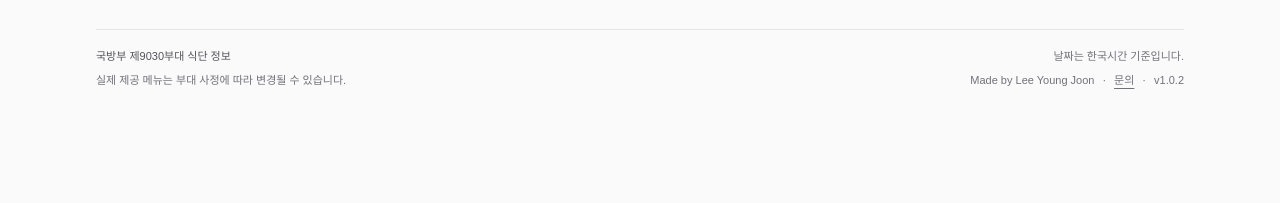
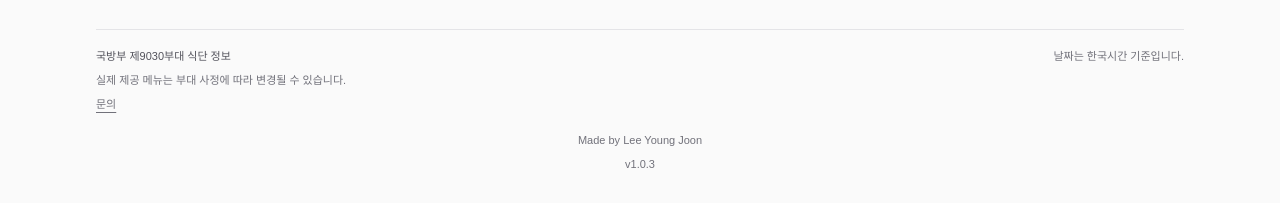
Before and after one commit to LYJ0304/menu, a Next.js app: page / in a window 1280 px wide. Shown: the part 634-837 px from the top of the page. Before the commit the page ends 800 px from the top, so only its background shows below. Built offline with nearby package versions, Linux system fonts and the light colour scheme; no server answers; the database is empty.

Commit message:
refactor(ui): align footer credits and display v1.0.3 (#12)

```diff
--- a/src/features/meals/components/meal-schedule.tsx
+++ b/src/features/meals/components/meal-schedule.tsx
@@ -133,13 +133,10 @@ export function MealSchedule({
               : "날짜는 한국시간 기준입니다."}
           </p>
         </div>
-        <div className="mt-3 flex flex-col items-start gap-1 md:mt-1 md:flex-row md:justify-between md:gap-x-4">
+        <div className="mt-3 flex flex-col items-start gap-1 md:mt-1">
           <p className="text-pretty">
             실제 제공 메뉴는 부대 사정에 따라 변경될 수 있습니다.
           </p>
-          <p className="flex flex-wrap items-center gap-x-2">
-            <span>Made by Lee Young Joon</span>
-            <span aria-hidden="true">·</span>
           <a
             href="https://github.com/LYJ0304/menu/issues/new"
             target="_blank"
@@ -148,9 +145,10 @@ export function MealSchedule({
           >
             문의<span className="sr-only">(GitHub 이슈 작성, 새 창)</span>
           </a>
-            <span aria-hidden="true">·</span>
-            <span className="tabular-nums">v1.0.2</span>
-          </p>
+        </div>
+        <div className="mt-4 space-y-1 text-center">
+          <p>Made by Lee Young Joon</p>
+          <p className="tabular-nums">v1.0.3</p>
         </div>
       </footer>
     </main>
```
Lines whose indentation alone changed are shown as unchanged.
